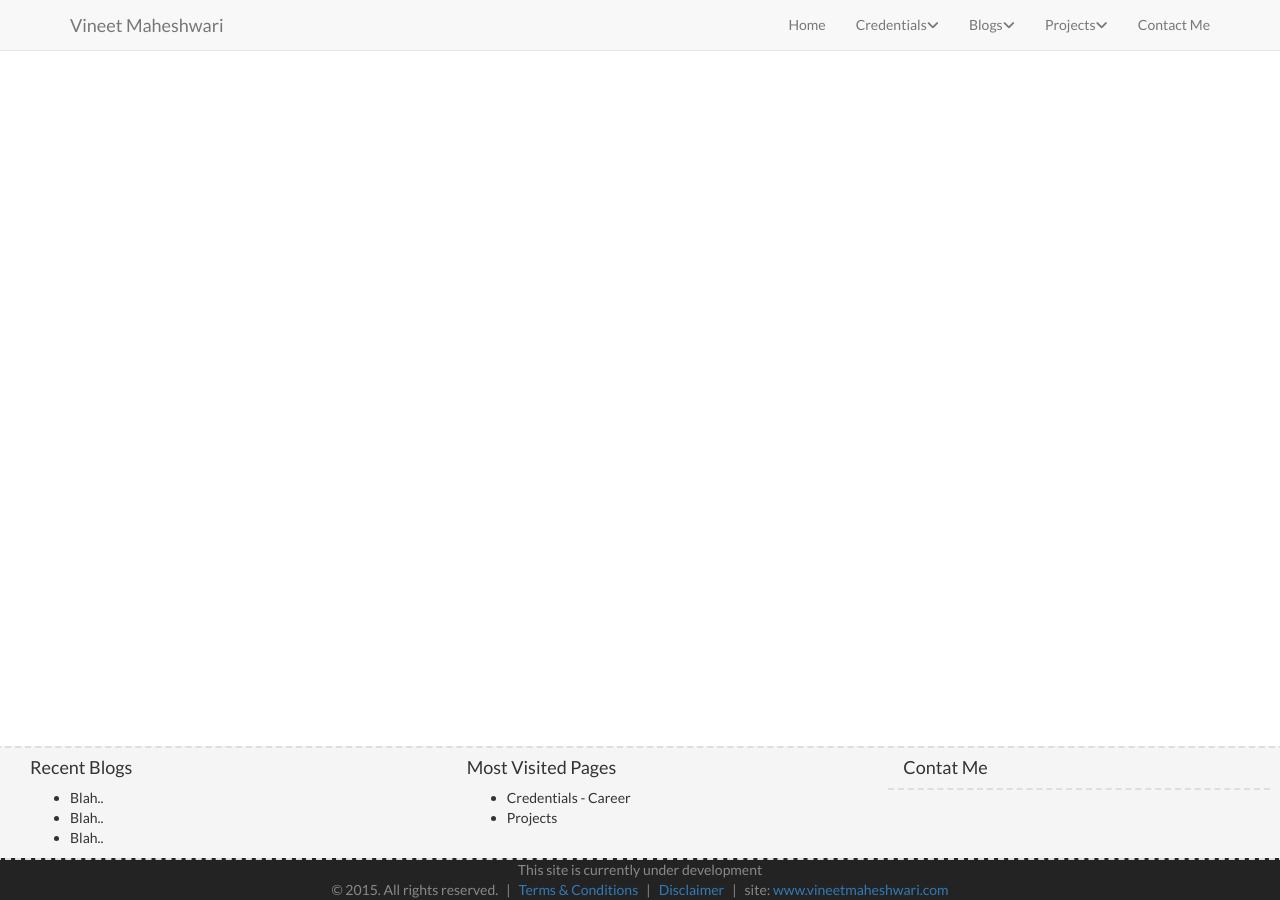
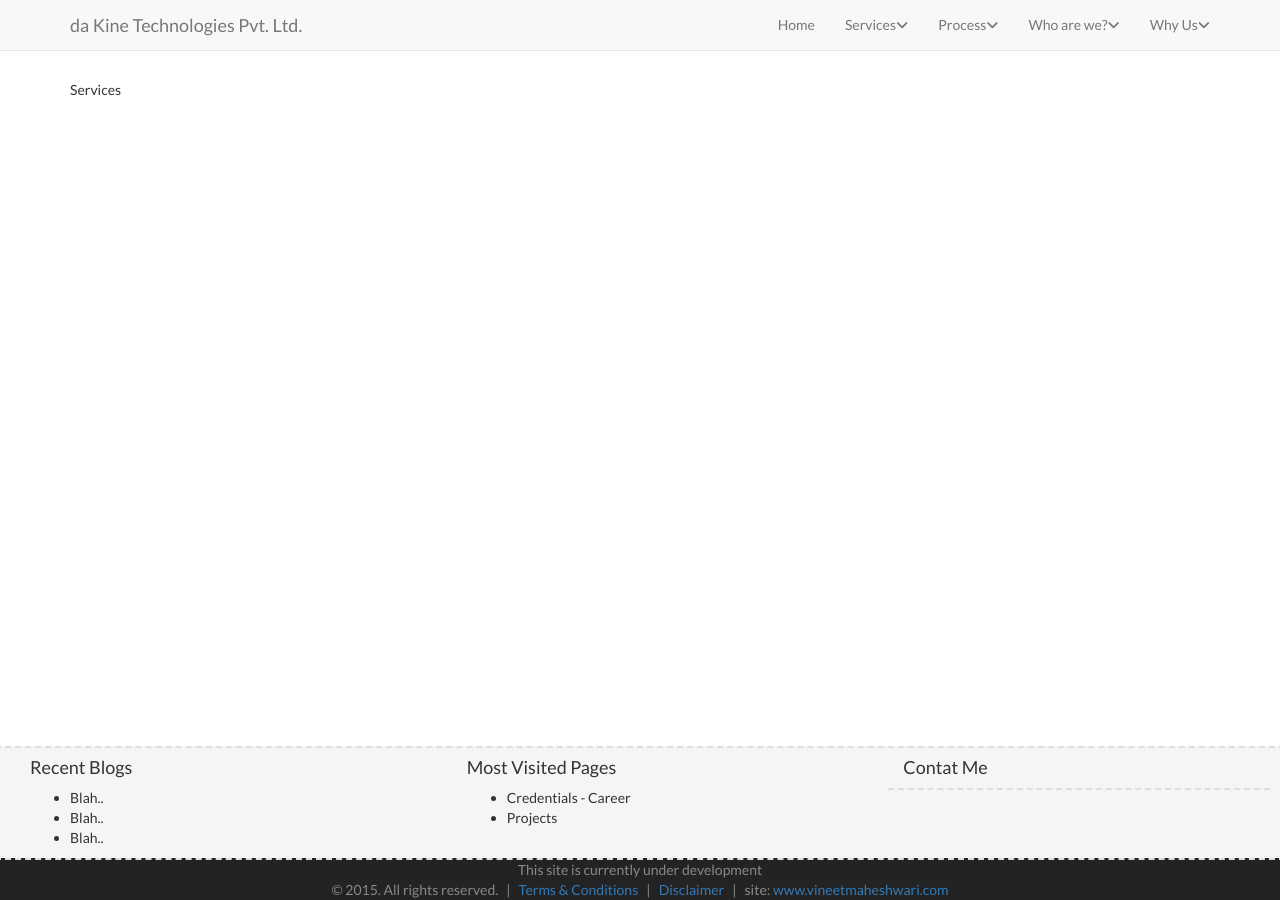
Before and after one commit to dakinegroup/dakinegroup.github.io, a Jekyll site: the page built from _company/index.html, in a window 1280 px wide. Built offline with Jekyll 4.4.1, drawn with Linux system fonts in a browser that asks for light colours; nearby versions of some CDN libraries; library files that are not in the unit come from our copies.

Commit message:
updates..

```diff
--- a/_company/index.html
+++ b/_company/index.html
@@ -1,5 +1,6 @@
 ---
 layout: default
 overview: true
-title: Company Home
+title: da Kine Technologies Pvt. Ltd. - Services
 ---
+Services
--- a/_data/nav.yml
+++ b/_data/nav.yml
@@ -1,24 +1,37 @@
 - title: "Home"
   href: "/"
 
-
-- title: "Credentials"
+- title: "Services"
   subcategories:
-    - subtitle: "Academics"
-      subhref: "/self/academics/index.html"
-    - subtitle: "Career"
-      subhref: "/self/careers/index.html"
-- title: "Blogs"
+    - subtitle: "Services"
+      subhref: "/company/index.html"
+    - subtitle: "Skills"
+      subhref: "/company/services.html"
+    - subtitle: "Resuse"
+      subhref: "/company/reusables.html"
+    - subtitle: "Open Source"
+      subhref: "/company/opensource.html"
+- title: "Process"
   subcategories:
-     - subtitle: "Health"
-       subhref: "/categories/health"
-     - subtitle: "Books and Reflection"
-       subhref: "/categories/booksandreflection"
-     - subtitle: "Governance"
-       subhref: "/categories/governance"
-- title: "Projects"
+     - subtitle: "Proposal"
+       subhref: "/company/proposal"
+     - subtitle: "Requirements"
+       subhref: "/company/requirements"
+     - subtitle: "Implementation"
+       subhref: "/company/implementation"
+     - subtitle: "Support"
+       subhref: "/company/support"
+- title: "Who are we?"
   subcategories:
-     - subtitle: "Community Business Mobile Framework"
-       subhref: "/projects/comliive"
-- title: "Contact Me"
-  href: "/contact"
+    - subtitle: "Introduction"
+      subhref: "company/index.html"
+    - subtitle: "Team"
+      subhref: "/company/team.html"
+    - subtitle: "Skills"
+      subhref: "/company/skills.html"
+- title: "Why Us"
+  subcategories:
+     - subtitle: "Mission"
+       subhref: "/company/mission"
+     - subtitle: "Values"
+       subhref: "/company/values"
--- a/_includes/header.html
+++ b/_includes/header.html
@@ -5,10 +5,10 @@
 <span class="sr-only">Toggle navigation</span>
 <span class="icon-bar"></span>
 <span class="icon-bar"></span>
-<span class="icon-bar"></span>
+<span class="i  con-bar"></span>
 </button>
 
-<a class="navbar-brand" href="{{ site.url }}/index.html">Vineet Maheshwari</a>
+<a class="navbar-brand" href="{{ site.url }}/index.html">da Kine Technologies Pvt. Ltd.</a>
 </div>
 
 <!-- Collect the nav links, forms, and other content for toggling -->
```
